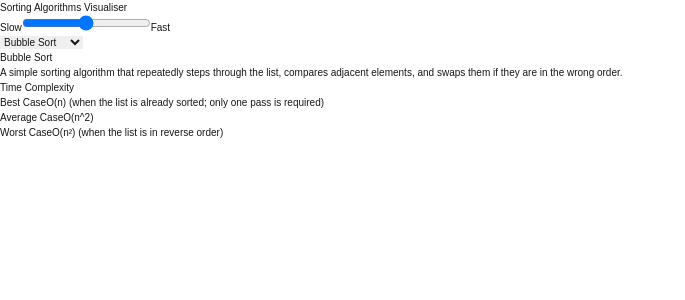
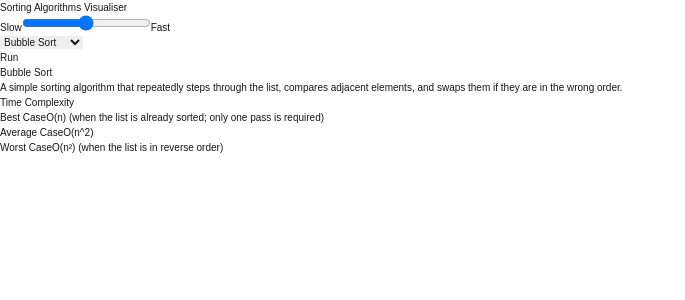
Before and after one commit to dubey22rohit/sorting-algos-visualizer, a Next.js app: page / in a window 1280 px wide. Shown: the top 300 px of the page, without its empty margins (0-685 px from the left). Built offline with nearby package versions, Linux system fonts and the light colour scheme.

Commit message:
bubble and insertion sort complete, animations running

```diff
--- a/src/algorithms/BubbleSort.ts
+++ b/src/algorithms/BubbleSort.ts
@@ -1,9 +1,23 @@
-const bubbleSort = (input: Array<number>) => {
+import { AnimationArrayType } from '@/lib/types';
+
+const bubbleSort = (input: Array<number>, animations: AnimationArrayType) => {
     for (let i = 0; i < input.length - 1; i++) {
         for (let j = 0; j < input.length - i - 1; j++) {
             if (input[j] > input[j + 1]) {
+                animations.push([[j, input[j + 1]], true]);
+                animations.push([[j + 1, input[j]], true]);
                 [[input[j], input[j + 1]]] = [[input[j + 1], input[j]]];
             }
         }
     }
 };
+
+export const runBubbleSort = (
+    input: Array<number>,
+    runSorting: (animations: AnimationArrayType) => void,
+) => {
+    const animations: AnimationArrayType = [];
+    const tempArray = input.slice();
+    bubbleSort(tempArray, animations);
+    runSorting(animations);
+};
--- a/src/algorithms/InsertionSort.ts
+++ b/src/algorithms/InsertionSort.ts
@@ -1,11 +1,26 @@
-const insertionSort = (input: Array<number>) => {
+import { AnimationArrayType } from '@/lib/types';
+
+const insertionSort = (input: Array<number>, animations: AnimationArrayType) => {
     for (let i = 1; i < input.length; i++) {
         const currVal = input[i];
         let j = i - 1;
         while (j >= 0 && input[j] > currVal) {
+            animations.push([[j, j + 1, i], false]);
             input[j + 1] = input[j];
+            animations.push([[j + 1, input[j]], true]);
             j--;
         }
         input[j + 1] = currVal;
+        animations.push([[j + 1, currVal], true]);
     }
 };
+
+export const runInsertionSort = (
+    input: Array<number>,
+    runSorting: (animations: AnimationArrayType) => void,
+) => {
+    const animations: AnimationArrayType = [];
+    const tempArray = input.slice();
+    insertionSort(tempArray, animations);
+    runSorting(animations);
+};
--- a/src/app/page.tsx
+++ b/src/app/page.tsx
@@ -5,11 +5,15 @@ import Select from '@/components/Select';
 import Slider from '@/components/Slider';
 import { useAlgorithmContext } from '@/hooks/useAlgorithmContext';
 import { AlgorithmType } from '@/lib/types';
-import { sortingAlgorithmsInfo, sortingAlgorithmsOptions } from '@/lib/utils';
+import { runSortingAlgorithm, sortingAlgorithmsInfo, sortingAlgorithmsOptions } from '@/lib/utils';
 
 export default function Home() {
     const { inputArray, runSorting, selectedAlgorithm, setSelectedAlgorithm } =
         useAlgorithmContext();
+
+    const handleRun = () => {
+        runSortingAlgorithm(selectedAlgorithm, inputArray, runSorting);
+    };
 
     return (
         <main className="h-screen w-screen">
@@ -35,6 +39,12 @@ export default function Home() {
                                     setSelectedAlgorithm(e.target.value as AlgorithmType);
                                 }}
                             />
+                            <button
+                                className="flex items-center justify-center"
+                                onClick={handleRun}
+                            >
+                                Run
+                            </button>
                         </div>
                     </div>
                     <div className="flex flex-col items-start justify-start w-3/4">
--- a/src/components/AlgorithmRunner.tsx
+++ b/src/components/AlgorithmRunner.tsx
@@ -1,6 +1,6 @@
 'use client';
 import { AlgorithmContext } from '@/context/AlgorithmContext';
-import { AlgorithmType } from '@/lib/types';
+import { AlgorithmType, AnimationArrayType } from '@/lib/types';
 import { generateRandomNumberInRange } from '@/lib/utils';
 import { ReactNode, useEffect, useState } from 'react';
 
@@ -33,21 +33,37 @@ export const AlgorithmRunner = (props: AlgorithmRunnerProps) => {
         }, 0);
     };
 
-    const runSorting = () => {
+    const runSorting = (animations: AnimationArrayType) => {
         const arrayBars = document.getElementsByClassName(
             'array-bar',
         ) as HTMLCollectionOf<HTMLElement>;
 
-        const updateClassList = (indexes: Array<number>) => {
+        const updateClassList = (
+            indexes: Array<number>,
+            addClassName: string,
+            removeClassName: string,
+        ) => {
             indexes.forEach((index) => {
-                arrayBars[index].classList.add('updated-bar-color');
-                arrayBars[index].classList.remove('bar-color');
+                arrayBars[index].classList.add(addClassName);
+                arrayBars[index].classList.remove(removeClassName);
             });
         };
 
         const updateHeight = (barIndex: number, modifiedHeight?: number) => {
             arrayBars[barIndex].style.height = `${modifiedHeight}px`;
         };
+
+        animations.forEach((animation, index) => {
+            setTimeout(() => {
+                const [barIndexes, isSwap] = animation;
+                if (!isSwap) {
+                    updateClassList(barIndexes, 'updated-bar-color', 'bar-color');
+                } else {
+                    const [barIndex, updatedHeight] = barIndexes;
+                    updateHeight(barIndex, updatedHeight);
+                }
+            }, index);
+        });
     };
 
     const contextValue = {
--- a/src/context/AlgorithmContext.tsx
+++ b/src/context/AlgorithmContext.tsx
@@ -1,11 +1,11 @@
-import { AlgorithmType } from '@/lib/types';
+import { AlgorithmType, AnimationArrayType } from '@/lib/types';
 import { createContext } from 'react';
 
 export interface AlgorithmContextType {
     inputArray: Array<number>;
     selectedAlgorithm: AlgorithmType;
     setSelectedAlgorithm: (algorithm: AlgorithmType) => void;
-    runSorting: (input: Array<number>) => void;
+    runSorting: (animations: AnimationArrayType) => void;
 }
 
 export const AlgorithmContext = createContext<AlgorithmContextType | undefined>(undefined);
--- a/src/lib/types.ts
+++ b/src/lib/types.ts
@@ -21,3 +21,5 @@ export type AlgorithmOptionsType = {
     value: string;
     label: string;
 };
+
+export type AnimationArrayType = Array<[Array<number>, boolean]>;
--- a/src/lib/utils.ts
+++ b/src/lib/utils.ts
@@ -1,4 +1,11 @@
-import { AlgorithmOptionsType, AlgorithmsDataType } from './types';
+import { runBubbleSort } from '@/algorithms/BubbleSort';
+import { runInsertionSort } from '@/algorithms/InsertionSort';
+import {
+    AlgorithmOptionsType,
+    AlgorithmsDataType,
+    AlgorithmType,
+    AnimationArrayType,
+} from './types';
 
 export const generateRandomNumberInRange = (min: number, max: number) => {
     return Math.floor(Math.random() * (max - min + 1) + min);
@@ -55,3 +62,16 @@ export const sortingAlgorithmsInfo: AlgorithmsDataType = {
         averageCase: 'O(nlogn)',
     },
 };
+
+export const runSortingAlgorithm = (
+    selectedAlgo: AlgorithmType,
+    input: Array<number>,
+    runSorting: (animations: AnimationArrayType) => void,
+) => {
+    switch (selectedAlgo) {
+        case 'bubbleSort':
+            runBubbleSort(input, runSorting);
+        case 'insertionSort':
+            runInsertionSort(input, runSorting);
+    }
+};
```
Also changed, not shown: src/algorithms/SelectionSort.ts (+6 -1 lines).
